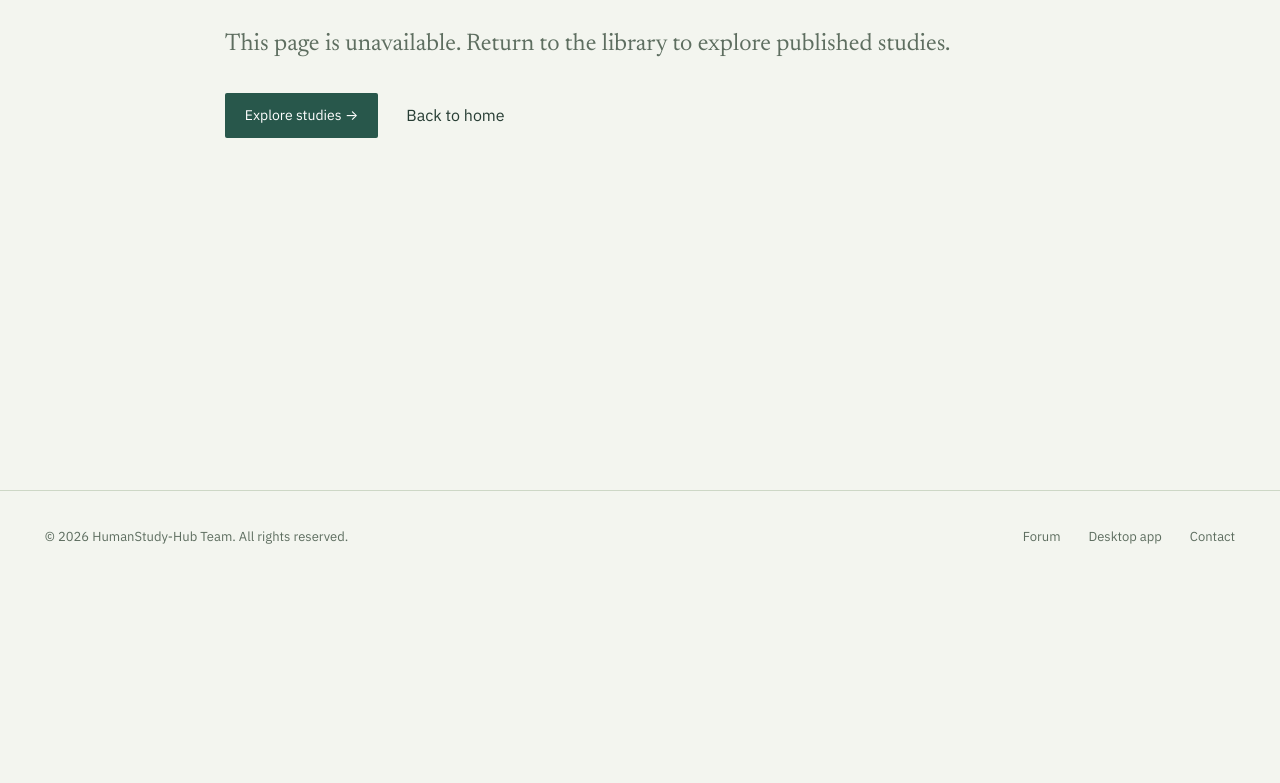
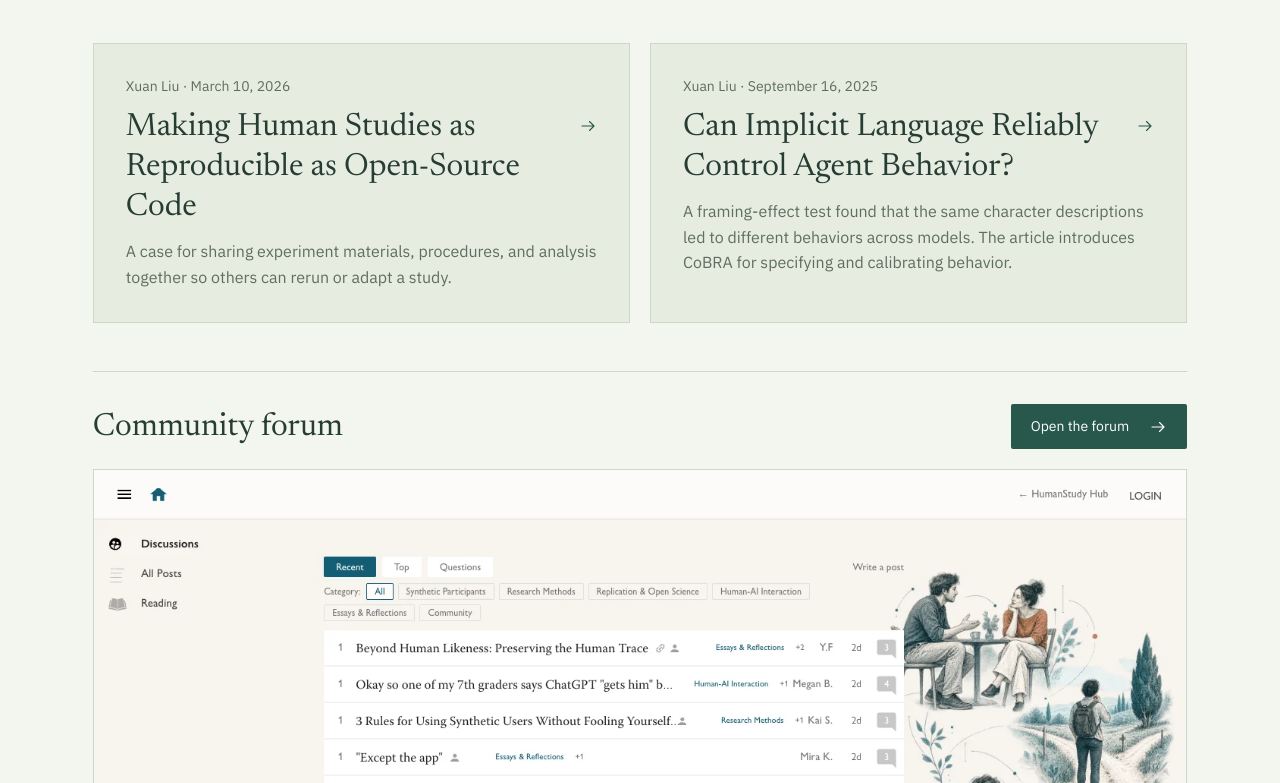
Before and after one commit to HumanStudy-Hub/humanstudy-hub-web, a Next.js app: page /forum in a window 1280 px wide. Before the commit this address had no page. Shown: the part 217-1000 px from the top of the page. Before the commit the page ends 800 px from the top, so only its background shows below. Built offline with nearby package versions, Linux system fonts and the light colour scheme.

Commit message:
Add research articles and the public Forum entry page

```diff
--- /dev/null
+++ b/app/forum/page.module.css
@@ -0,0 +1,71 @@
+.articles {
+  display: grid;
+  grid-template-columns: repeat(2, minmax(0, 1fr));
+  gap: 20px;
+}
+
+.article {
+  padding: clamp(18px, 3vw, 32px);
+  border: 1px solid var(--site-line);
+  background: var(--site-surface);
+}
+
+.article h2 {
+  margin-top: 10px;
+  font-size: clamp(25px, 3vw, 32px);
+}
+
+.article h2 a {
+  display: inline-flex;
+  align-items: baseline;
+  gap: 12px;
+}
+
+.article h2 a:hover {
+  color: var(--site-accent);
+  text-decoration: underline;
+  text-decoration-thickness: 1px;
+  text-underline-offset: 4px;
+}
+
+.article h2 a svg {
+  flex-shrink: 0;
+  color: var(--site-accent);
+}
+
+.byline {
+  color: var(--site-muted);
+  font-size: 14px;
+}
+
+.description {
+  margin-top: 12px;
+  color: var(--site-muted);
+  line-height: 1.6;
+}
+
+.forumHeader {
+  display: flex;
+  flex-wrap: wrap;
+  align-items: center;
+  justify-content: space-between;
+  gap: 16px;
+  margin-bottom: 20px;
+}
+
+.previewLink {
+  display: block;
+}
+
+.preview {
+  display: block;
+  width: 100%;
+  height: auto;
+  border: 1px solid var(--site-line);
+}
+
+@media (max-width: 700px) {
+  .articles {
+    grid-template-columns: minmax(0, 1fr);
+  }
+}
--- /dev/null
+++ b/app/forum/page.tsx
@@ -0,0 +1,74 @@
+import type { Metadata } from "next";
+import Image from "next/image";
+import ArrowRight from "@/components/ArrowRight";
+import folio from "@/components/folio-page.module.css";
+import styles from "./page.module.css";
+
+export const metadata: Metadata = {
+  title: "Research & Discussion | HumanStudy Hub",
+  description: "Read research notes on reproducible human studies and agent behavior, and join the HumanStudy Forum.",
+};
+
+const articles = [
+  {
+    url: "https://xuanl17.github.io/blog/reproducible-human-studies.html",
+    title: "Making Human Studies as Reproducible as Open-Source Code",
+    author: "Xuan Liu",
+    date: "2026-03-10",
+    dateLabel: "March 10, 2026",
+    description: "A case for sharing experiment materials, procedures, and analysis together so others can rerun or adapt a study.",
+  },
+  {
+    url: "https://xuanl17.github.io/blog/implicit-agent-behavior.html",
+    title: "Can Implicit Language Reliably Control Agent Behavior?",
+    author: "Xuan Liu",
+    date: "2025-09-16",
+    dateLabel: "September 16, 2025",
+    description: "A framing-effect test found that the same character descriptions led to different behaviors across models. The article introduces CoBRA for specifying and calibrating behavior.",
+  },
+] as const;
+
+export default function ForumPage() {
+  return (
+    <div className={folio.page}>
+      <header className={folio.heading}>
+        <h1>Research &amp; discussion</h1>
+      </header>
+
+      <section aria-label="Research articles" className={styles.articles}>
+        {articles.map(article => (
+          <article key={article.url} className={styles.article}>
+            <p className={styles.byline}>
+              {article.author} <span aria-hidden="true">·</span> <time dateTime={article.date}>{article.dateLabel}</time>
+            </p>
+            <h2>
+              <a href={article.url}>
+                {article.title} <ArrowRight />
+              </a>
+            </h2>
+            <p className={styles.description}>{article.description}</p>
+          </article>
+        ))}
+      </section>
+
+      <section className={folio.section} aria-labelledby="forum-title">
+        <div className={styles.forumHeader}>
+          <h2 id="forum-title">Community forum</h2>
+          <a className={folio.button} href="https://forum.humanstudy-hub.com/">
+            Open the forum <ArrowRight />
+          </a>
+        </div>
+        <a className={styles.previewLink} href="https://forum.humanstudy-hub.com/" aria-label="Open the HumanStudy Forum from its preview">
+          <Image
+            src="/images/forum-discussions.webp"
+            alt="The HumanStudy Forum discussions page, showing recent posts and research categories."
+            width={1440}
+            height={648}
+            sizes="(max-width: 1184px) 100vw, 1088px"
+            className={styles.preview}
+          />
+        </a>
+      </section>
+    </div>
+  );
+}
--- a/app/forum/route.ts
+++ /dev/null
@@ -1,5 +0,0 @@
-import { NextResponse } from "next/server";
-
-export function GET() {
-  return NextResponse.redirect("https://forum.humanstudy-hub.com", 307);
-}
--- a/app/page.tsx
+++ b/app/page.tsx
@@ -23,7 +23,7 @@ export default function Home() {
         </p>
         <nav className={styles.actions} aria-label="Explore HumanStudy Hub">
           {actions.map((action) => (
-            <Link href={action.href} prefetch={action.href === "/forum" ? false : undefined} className={styles.textLink} key={action.href}>
+            <Link href={action.href} className={styles.textLink} key={action.href}>
               {action.label} <ArrowRight />
             </Link>
           ))}
--- a/components/Footer.tsx
+++ b/components/Footer.tsx
@@ -14,7 +14,7 @@ export default function Footer() {
           &copy; 2026 HumanStudy-Hub Team. All rights reserved.
         </p>
         <nav aria-label="Footer navigation" className={styles.footerLinks}>
-          <Link href="/forum" prefetch={false}>Forum</Link>
+          <Link href="/forum">Forum</Link>
           <Link href="/download">Desktop app</Link>
           <Link href="/collaboration">Contact</Link>
         </nav>
--- a/components/Navbar.tsx
+++ b/components/Navbar.tsx
@@ -30,8 +30,6 @@ function NavigationLinks({
       <li key={link.href}>
         <Link
           href={link.href}
-          // /forum redirects to another site; prefetching it only fails on CORS.
-          prefetch={link.href === "/forum" ? false : undefined}
           className={styles.navigationLink}
           aria-current={active ? "page" : undefined}
           onClick={onSelect}
--- a/scripts/check-frontend.mjs
+++ b/scripts/check-frontend.mjs
@@ -375,11 +375,28 @@ try {
     await response.arrayBuffer();
     assert.equal(response.status, 401, route + ' remains protected.');
   }
-  const forum = await fetch(origin + '/forum', { redirect: 'manual' });
-  await forum.arrayBuffer();
-  assert.equal(forum.status, 307);
-  assert.equal(forum.headers.get('location'), 'https://forum.humanstudy-hub.com/');
-  report.checks.push('Existing access gates and external forum redirect');
+  report.checks.push('Existing access gates');
+
+  for (const width of [1280, 390]) {
+    await page.setViewportSize({ width, height: 1000 });
+    await visit('/forum');
+    await page.getByRole('heading', { name: 'Research & discussion', exact: true }).waitFor();
+    assert.equal(new URL(page.url()).origin, origin);
+    assert.equal(await page.locator('[data-site-navigation], [data-site-footer]').count(), 2);
+    const links = page.getByRole('region', { name: 'Research articles' }).getByRole('link');
+    assert.deepEqual(await links.evaluateAll(items => items.map(item => item.getAttribute('href'))), [
+      'https://xuanl17.github.io/blog/reproducible-human-studies.html',
+      'https://xuanl17.github.io/blog/implicit-agent-behavior.html',
+    ]);
+    const preview = page.getByRole('img', { name: /The HumanStudy Forum discussions page/ });
+    await preview.evaluate(img => img.decode());
+    assert.ok(await preview.isVisible());
+    assert.equal(await preview.evaluate(img => img.closest('a')?.href), 'https://forum.humanstudy-hub.com/');
+    assert.equal(await page.getByRole('link', { name: 'Open the forum', exact: true }).getAttribute('href'), 'https://forum.humanstudy-hub.com/');
+    assert.ok(await page.evaluate(() => document.documentElement.scrollWidth <= innerWidth + 1), 'Forum stays within the viewport.');
+    await page.screenshot({ path: path.join(output, `forum-${width}.png`), fullPage: true });
+  }
+  report.checks.push('Same-site Forum landing, original articles and public forum preview');
 
   assert.deepEqual(report.runtimeErrors, []);
   assert.deepEqual(report.blockedWrites, []);
```
Also changed, not shown: public/images/forum-discussions.webp (added), 1 other file (tests, documents, lock files or other folders).
